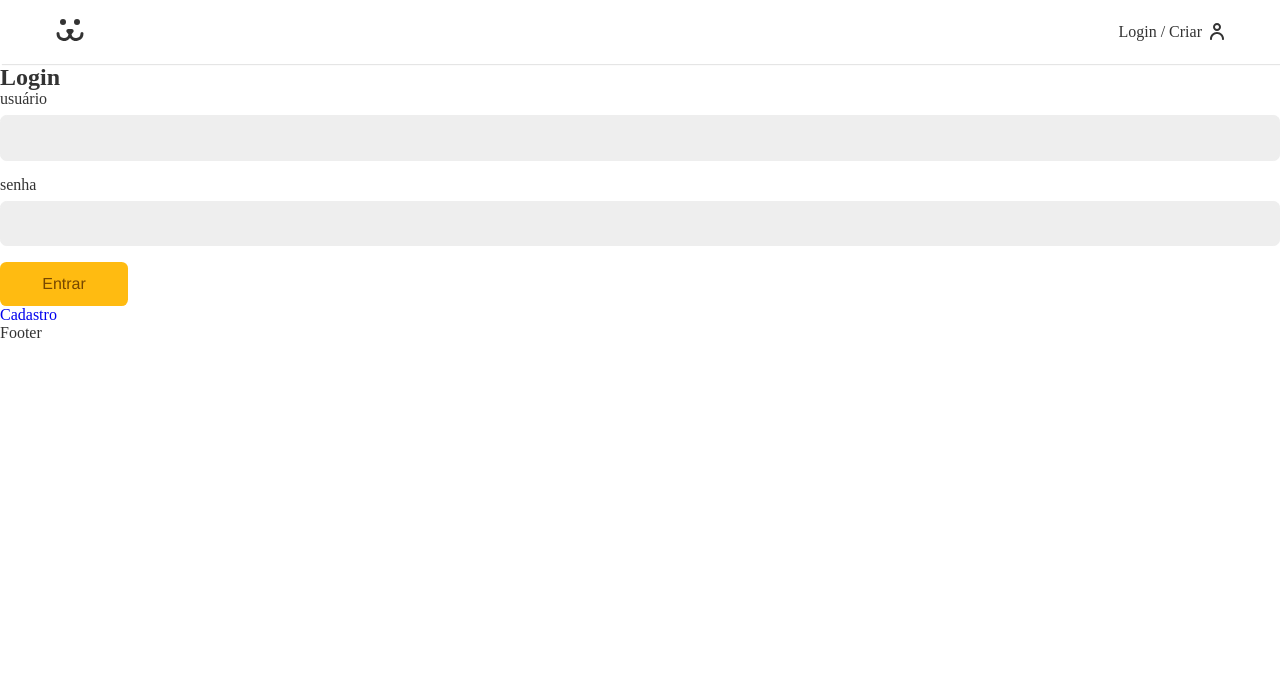
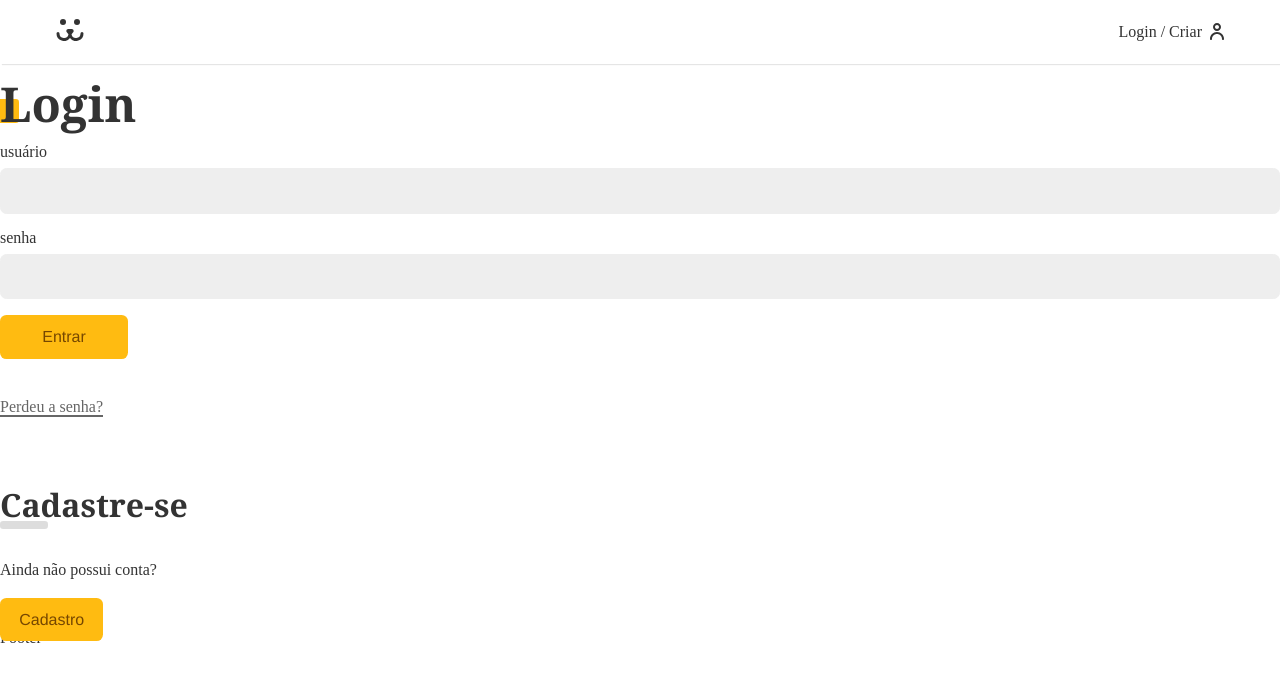
Before and after one commit to MathewsDantas/DogsReact, a React (Create React App) app in the folder dogs/: page /login in a window 1280 px wide. Shown: the top 682 px of the page. Built offline with nearby package versions, Linux system fonts and the light colour scheme.

Commit message:
feat: estilização da page de login

```diff
--- a/dogs/src/App.css
+++ b/dogs/src/App.css
@@ -45,4 +45,40 @@
 
 a {
   text-decoration: none;
+  color: #333;
 }
+
+.title {
+  font-family: var(--type-seconde);
+  line-height: 1;
+  font-size: 3rem;
+  margin: 1rem 0;
+  position: relative;
+  z-index: 1;
+}
+
+.title::after {
+  content: '';
+  display: block;
+  width: 1.5rem;
+  height: 1.5rem;
+  background: #fb1;
+  position: absolute;
+  bottom: 5px;
+  left: -5px;
+  border-radius: .2rem;
+  z-index: -1;
+}
+
+.animeLeft {
+  opacity: 0;
+  transform: translateX(-20px);
+  animation: animeLeft 0.3s forwards;
+}
+
+@keyframes animeLeft {
+  to {
+    opacity: 1;
+    transform: translateX(0px);
+  }
+}
--- a/dogs/src/UserContext.jsx
+++ b/dogs/src/UserContext.jsx
@@ -10,17 +10,6 @@
   const [loading, setLoading] = React.useState(false);
   const [error, setError] = React.useState(null);
   const navigate = useNavigate();
-
-  const userLogout = React.useCallback(
-    async function () {
-      setData(null);
-      setError(null);
-      setLoading(false);
-      setLogin(false);
-      window.localStorage.removeItem("token");
-      navigate("/login");
-    }[navigate]
-  );
 
   React.useEffect(() => {
     async function autoLogin() {
@@ -42,7 +31,7 @@
       }
     }
     autoLogin();
-  }, [userLogout]);
+  }, []);
 
   async function getUser(token) {
     const { url, options } = USER_GET(token);
@@ -72,6 +61,15 @@
     }
   }
 
+  async function userLogout() {
+    setData(null);
+    setError(null);
+    setLoading(false);
+    setLogin(false);
+    window.localStorage.removeItem("token");
+    navigate("/login");
+  }
+
   return (
     <UserContext.Provider
       value={{ userLogin, userLogout, data, error, loading, login }}
--- /dev/null
+++ b/dogs/src/components/helper/Error.jsx
@@ -0,0 +1,8 @@
+import React from "react";
+
+const Error = ({ error }) => {
+  if (!error) return null;
+  return <p style={{ color: "#f31", margin: "1rem 0" }}>{error}</p>;
+};
+
+export default Error;
--- a/dogs/src/components/login/LoginForm.jsx
+++ b/dogs/src/components/login/LoginForm.jsx
@@ -4,6 +4,9 @@
 import Button from "../Forms/Button";
 import useForm from "../../hooks/useForm";
 import { UserContext } from "../../UserContext";
+import Error from "../helper/Error";
+import styles from "./LoginForm.module.css";
+import stylesBtn from "../Forms/Button.module.css";
 
 const LoginForm = () => {
   const username = useForm();
@@ -20,9 +23,9 @@
   }
 
   return (
-    <section>
-      <h1>Login</h1>
-      <form action="" onSubmit={handleSubmit}>
+    <section className="animeLeft">
+      <h1 className="title">Login</h1>
+      <form className={styles.form} onSubmit={handleSubmit}>
         <Input label="usuário" type="text" name="username" {...username} />
         <Input label="senha" type="password" name="password" {...password} />
         {loading ? (
@@ -30,9 +33,19 @@
         ) : (
           <Button>Entrar</Button>
         )}
+        <Error error={error} />
         {error && <p>{error}</p>}
       </form>
-      <Link to="/login/criar">Cadastro</Link>
+      <Link className={styles.perdeu} to="/login/perdeu">
+        Perdeu a senha?
+      </Link>
+      <div className={styles.cadastro}>
+        <h2 className={styles.subtitle}>Cadastre-se</h2>
+        <p>Ainda não possui conta?</p>
+        <Link to="/login/criar" className={stylesBtn.button}>
+          Cadastro
+        </Link>
+      </div>
     </section>
   );
 };
--- /dev/null
+++ b/dogs/src/components/login/LoginForm.module.css
@@ -0,0 +1,42 @@
+.form {
+  margin-bottom: 2rem;
+}
+
+.perdeu {
+  display: inline-block;
+  color: #666;
+  padding: 0.5rem 0;
+  line-height: 1;
+}
+
+.perdeu::after {
+  content: "";
+  display: block;
+  height: 2px;
+  width: 100%;
+  background: currentColor;
+}
+
+.cadastro {
+  margin-top: 4rem;
+}
+
+.cadastro p {
+  margin-top: 2rem;
+  margin-bottom: 2rem;
+}
+
+.subtitle {
+  font-family: var(--type-seconde);
+  line-height: 1;
+  font-size: 2rem;
+}
+
+.subtitle::after {
+  content: "";
+  display: block;
+  height: 0.5rem;
+  width: 3rem;
+  background: #ddd;
+  border-radius: 0.2rem;
+}
```
Lines whose indentation alone changed are shown as unchanged.
